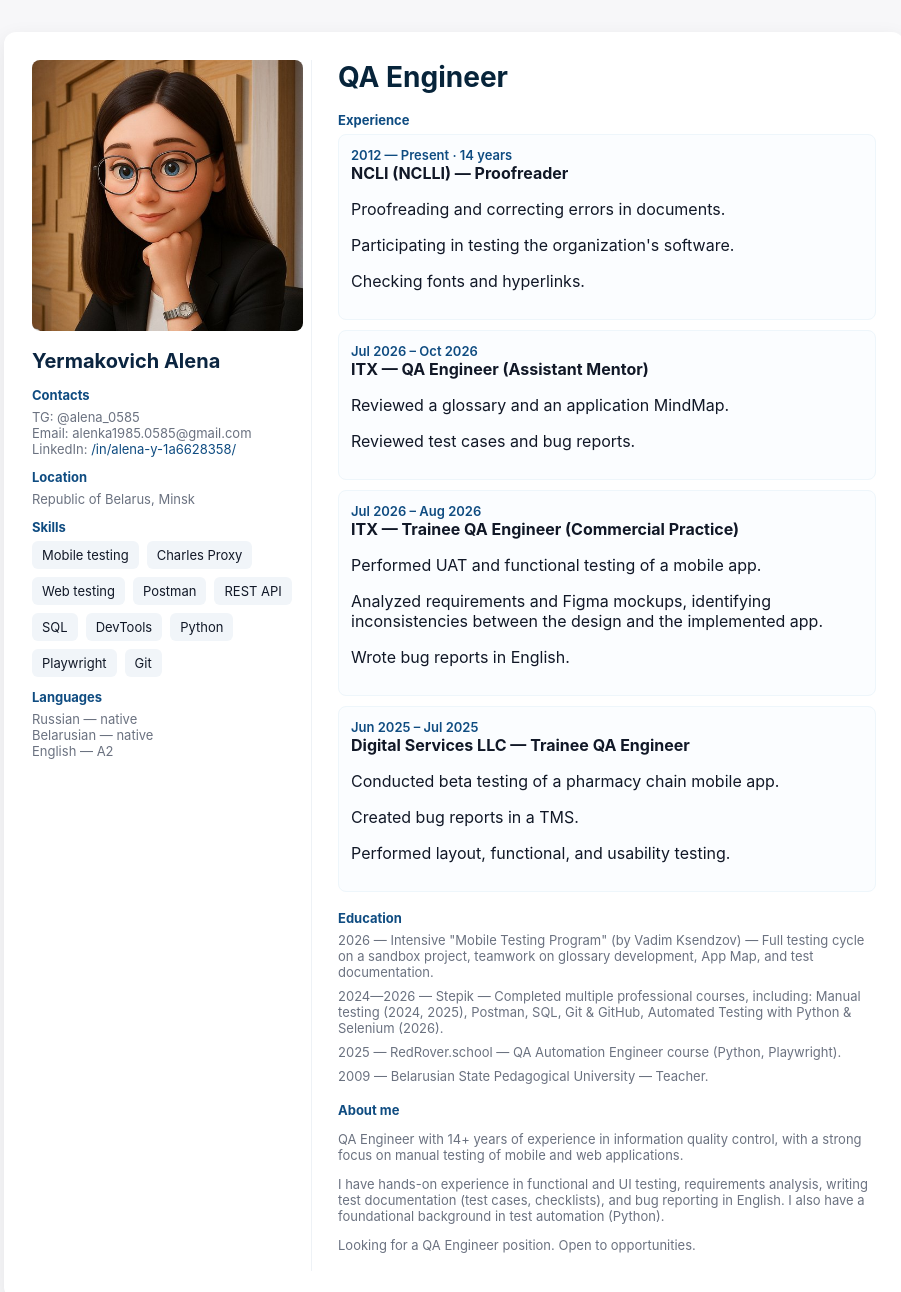
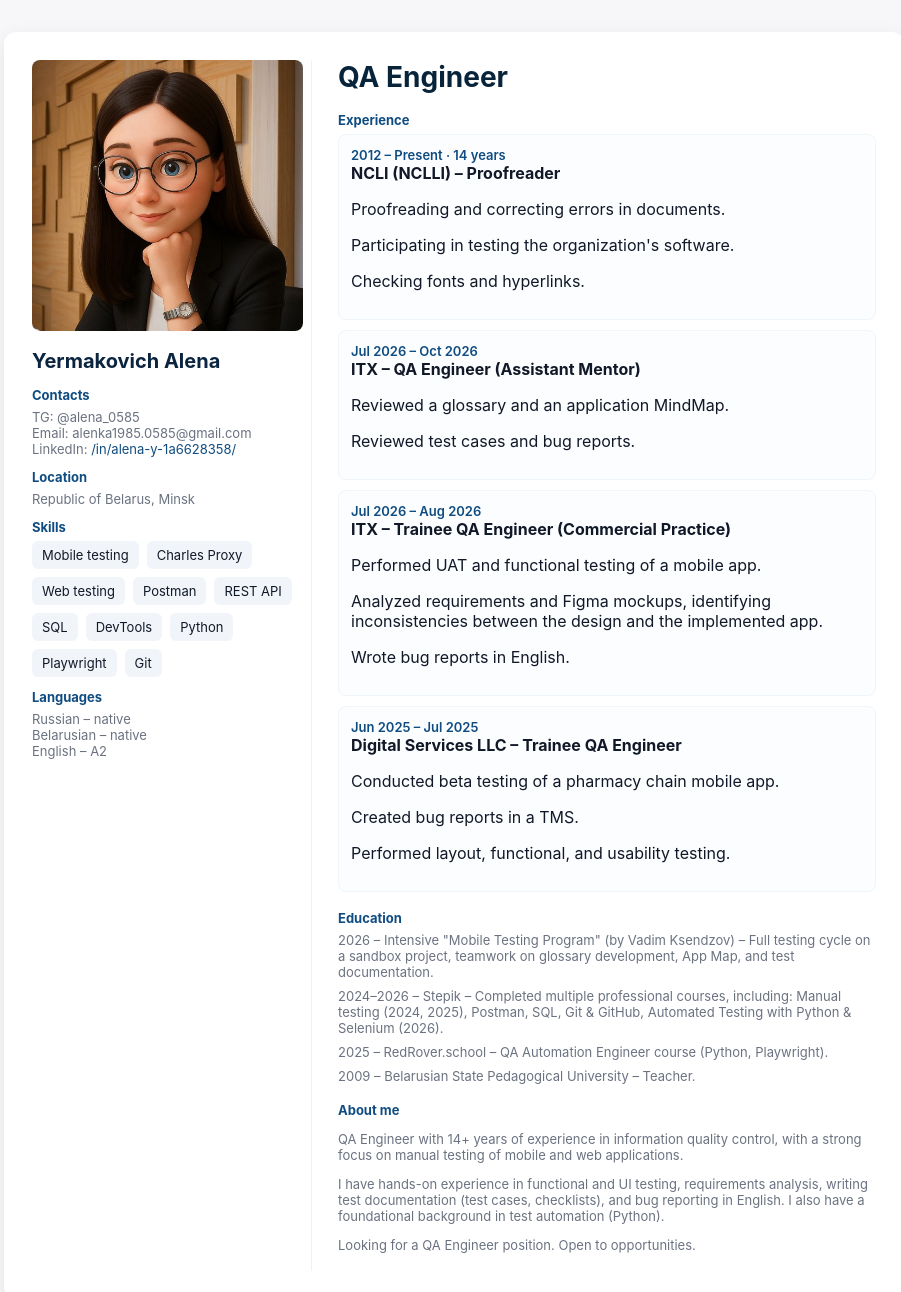
Before and after one commit to alena0505/alena0505.github.io, a plain HTML site: page index.html in a window 1280 px wide. Shown: the whole page, without its empty margins (186-1087 px from the left). Drawn offline with Linux system fonts and the light colour scheme.

Commit message:
Update index.html

```diff
--- a/index.html
+++ b/index.html
@@ -47,9 +47,9 @@
 
         <div class="section">
           <div class="section-title">Languages</div>
-          <div class="muted">Russian — native</div>
-          <div class="muted">Belarusian — native</div>
-          <div class="muted">English — A2</div>
+          <div class="muted">Russian – native</div>
+          <div class="muted">Belarusian – native</div>
+          <div class="muted">English – A2</div>
         </div>
       </aside>
 
@@ -62,8 +62,8 @@
           <div class="section-title">Experience</div>
 
           <article class="job">
-            <div class="period">2012 — Present · 14 years</div>
-            <h4>NCLI (NCLLI) — Proofreader</h4>
+            <div class="period">2012 – Present · 14 years</div>
+            <h4>NCLI (NCLLI) – Proofreader</h4>
             <p>Proofreading and correcting errors in documents.</p>
             <p>Participating in testing the organization's software.</p>
             <p>Checking fonts and hyperlinks.</p>
@@ -71,14 +71,14 @@
 
           <article class="job">
             <div class="period">Jul 2026 – Oct 2026</div>
-            <h4>ITX — QA Engineer (Assistant Mentor)</h4>
+            <h4>ITX – QA Engineer (Assistant Mentor)</h4>
             <p>Reviewed a glossary and an application MindMap.</p>
             <p>Reviewed test cases and bug reports.</p>
           </article>
 
           <article class="job">
             <div class="period">Jul 2026 – Aug 2026</div>
-            <h4>ITX — Trainee QA Engineer (Commercial Practice)</h4>
+            <h4>ITX – Trainee QA Engineer (Commercial Practice)</h4>
             <p>Performed UAT and functional testing of a mobile app.</p>
             <p>Analyzed requirements and Figma mockups, identifying inconsistencies between the design and the implemented app.</p>
             <p>Wrote bug reports in English.</p>
@@ -86,7 +86,7 @@
 
           <article class="job">
             <div class="period">Jun 2025 – Jul 2025</div>
-            <h4>Digital Services LLC — Trainee QA Engineer</h4>
+            <h4>Digital Services LLC – Trainee QA Engineer</h4>
             <p>Conducted beta testing of a pharmacy chain mobile app.</p>
             <p>Created bug reports in a TMS.</p>
             <p>Performed layout, functional, and usability testing.</p>
@@ -96,10 +96,10 @@
 
         <div class="block">
           <div class="section-title">Education</div>
-          <div class="muted" style="margin-bottom: 8px;">2026 — Intensive "Mobile Testing Program" (by Vadim Ksendzov) — Full testing cycle on a sandbox project, teamwork on glossary development, App Map, and test documentation.</div>
-          <div class="muted" style="margin-bottom: 8px;">2024—2026 — Stepik — Completed multiple professional courses, including: Manual testing (2024, 2025), Postman, SQL, Git & GitHub, Automated Testing with Python & Selenium (2026).</div>
-          <div class="muted" style="margin-bottom: 8px;">2025 — RedRover.school — QA Automation Engineer course (Python, Playwright).</div>
-          <div class="muted" style="margin-bottom: 8px;">2009 — Belarusian State Pedagogical University — Teacher.</div>
+          <div class="muted" style="margin-bottom: 8px;">2026 – Intensive "Mobile Testing Program" (by Vadim Ksendzov) – Full testing cycle on a sandbox project, teamwork on glossary development, App Map, and test documentation.</div>
+          <div class="muted" style="margin-bottom: 8px;">2024–2026 – Stepik – Completed multiple professional courses, including: Manual testing (2024, 2025), Postman, SQL, Git & GitHub, Automated Testing with Python & Selenium (2026).</div>
+          <div class="muted" style="margin-bottom: 8px;">2025 – RedRover.school – QA Automation Engineer course (Python, Playwright).</div>
+          <div class="muted" style="margin-bottom: 8px;">2009 – Belarusian State Pedagogical University – Teacher.</div>
         </div>
 
 
```
